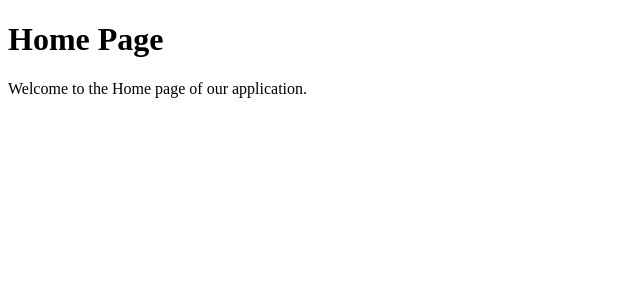
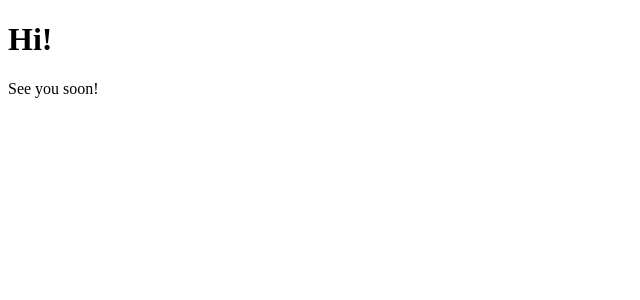
Before and after one commit to pnht0509/thaithantho.info, a React (Vite) app: page / in a window 1280 px wide. Shown: the top 300 px of the page, without its empty margins (0-640 px from the left). Built offline with nearby package versions, Linux system fonts and the light colour scheme.

Commit message:
Update Home.jsx

```diff
--- a/src/pages/Home.jsx
+++ b/src/pages/Home.jsx
@@ -1,8 +1,8 @@
 export function Home() {
   return (
     <div>
-      <h1>Home Page</h1>
-      <p>Welcome to the Home page of our application.</p>
+      <h1>Hi!</h1>
+      <p>See you soon!</p>
     </div>
   );
 }
```
